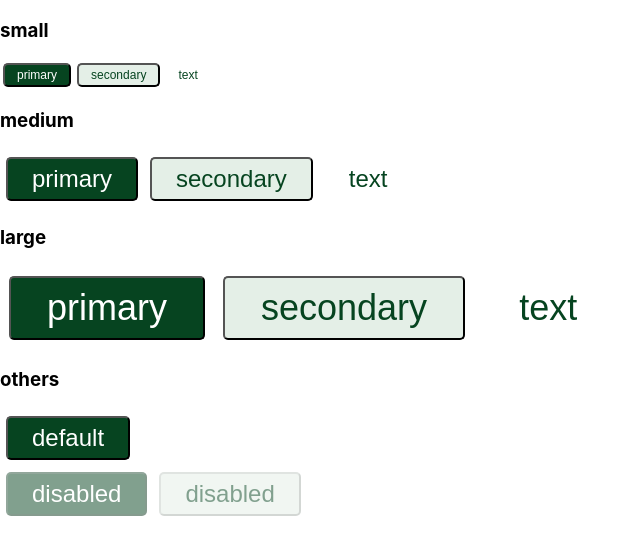
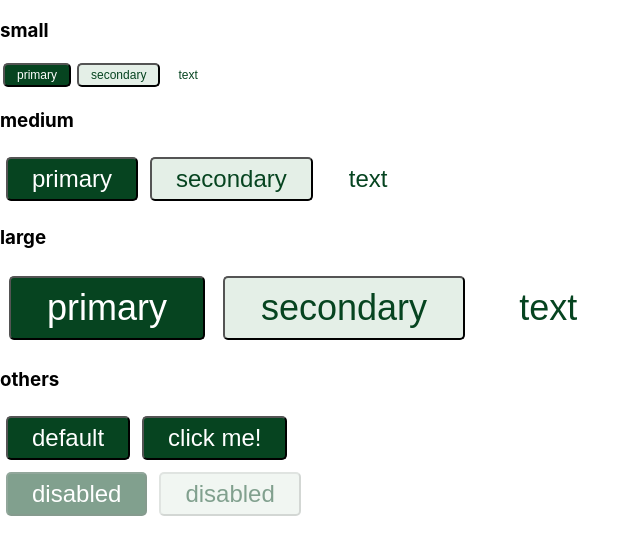
Before and after one commit to acchiang/cpsc-455-project, a React (Create React App) app: page / in a window 1280 px wide. Shown: the top 554 px of the page, without its empty margins (0-640 px from the left). Built offline with nearby package versions, Linux system fonts and the light colour scheme.

Commit message:
added clickable button and minor code improvements

```diff
--- a/src/components/Button.js
+++ b/src/components/Button.js
@@ -1,18 +1,17 @@
 import styled from "styled-components";
 import { transitionCss } from "../styles/styleUtils";
-import Theme from 'styles/Theme';
 
 const ButtonStyle = styled.button`
   background: ${(p) => {
-        if (p.type == "secondary") return p.theme.colors.lightGreen;
-        if (p.type == "text") return "none";
-        return p.theme.colors.darkGreen;
-    }};
-  color: ${(p) => ((p.type == "secondary" || p.type == "text") ? p.theme.colors.darkGreen : "white")};
+    if (p.type === "secondary") return p.theme.colors.secondary;
+    if (p.type === "text") return "none";
+    return p.theme.colors.accent;
+  }};
+  color: ${(p) => ((p.type === "secondary" || p.type === "text") ? p.theme.colors.accent : "white")};
   opacity: ${p => p.disabled ? "0.5" : "1"};
   cursor: ${p => p.disabled ? "not-allowed" : "auto"};
   font-size: ${(p) => p.size ? p.theme.fontSizes[p.size] : p.theme.fontSizes.default};
-  border: ${(p) => p.type == "text" ? "none" : "default"};
+  border: ${(p) => p.type === "text" ? "none" : "default"};
   border-radius: 5px;
   margin: 0.25em;
   padding: 0.25em 1em;
@@ -22,10 +21,8 @@ const ButtonStyle = styled.button`
   }
 `;
 
-const Button = ({ size, type, label, disabled, ...props }) => (
-    <Theme>
-        <ButtonStyle size={size} type={type} disabled={disabled}>{label}</ButtonStyle>
-    </Theme>
+const Button = ({ size, type, label, disabled, onClick, ...props }) => (
+  <ButtonStyle size={size} type={type} disabled={disabled} onClick={onClick}>{label}</ButtonStyle>
 );
 
 export default Button;
--- a/src/index.js
+++ b/src/index.js
@@ -21,7 +21,8 @@ ReactDOM.render(
       <Button size={"large"} type={"secondary"} label={"secondary"} />
       <Button size={"large"} type={"text"} label={"text"} />
       <h3>others</h3>
-      <Button label={"default"} />
+      <Button label={"default"}/>
+      <Button label={"click me!"} onClick={() => { alert("button clicked");}}/>
       <br />
       <Button label={"disabled"} disabled />
       <Button label={"disabled"} type={"secondary"} disabled />
--- a/src/styles/Theme.js
+++ b/src/styles/Theme.js
@@ -2,10 +2,10 @@ import { ThemeProvider } from "styled-components";
 
 const theme = {
     colors: {
-      darkGreen: "#064420",
-      lightGreen: "#e4efe7",
-      beige: "#faf1e6",
-      lightBeige: "#fdfaf6"
+      primary: "#faf1e6",
+      secondary: "#e4efe7",
+      neutral: "#fdfaf6",
+      accent: "#064420"
     },
     fonts: ["sans-serif", "Roboto"],
     fontSizes: {
```
